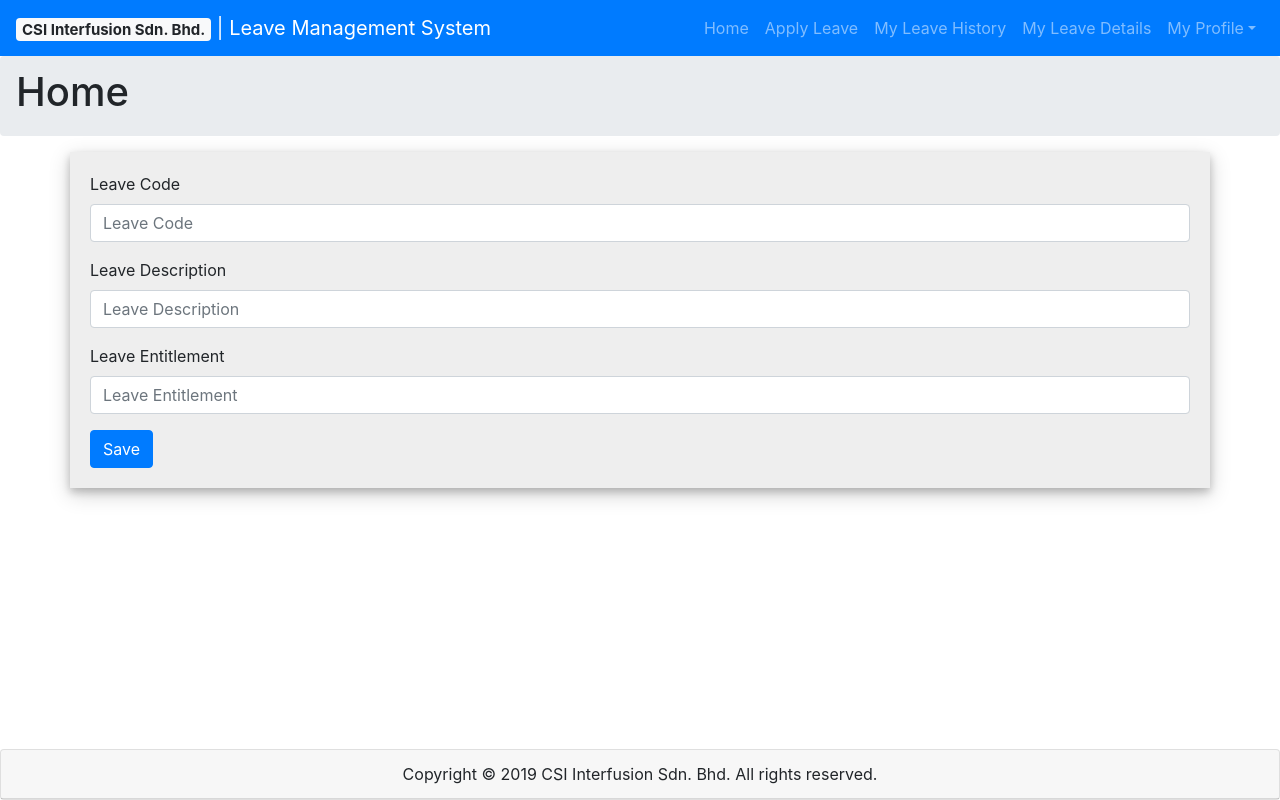
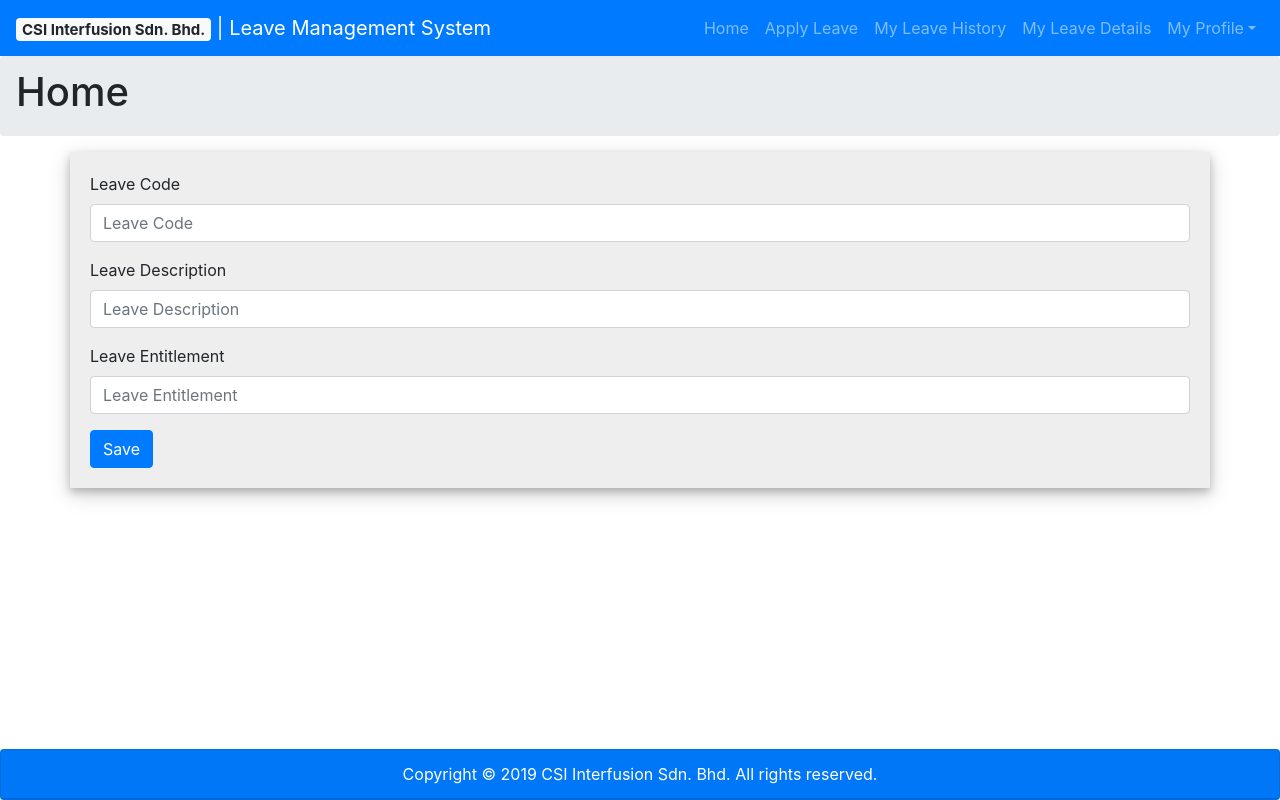
Before and after one commit to jameacle09/csileavemanagementsystem, a React (Create React App) app in the folder leavemanagement/: page /leavecategory in a window 1280 px wide. Built offline with nearby package versions, Linux system fonts and the light colour scheme.

Commit message:
Change Footer color to be same as Navbar color

```diff
--- a/leavemanagement/src/common/Footer.js
+++ b/leavemanagement/src/common/Footer.js
@@ -9,13 +9,12 @@ class Footer extends Component {
 
   render() {
     const footerStyle = {
-      align: "center",
       textAlign: "center",
-
+      color: "white"
     };
 
     return (
-      <div className="card" style={footerStyle}>
+      <div className="card bg-primary" style={footerStyle}>
         <div className="card-header">
           Copyright &copy; {new Date().getFullYear()} {this.footerMessage}
         </div>
```
